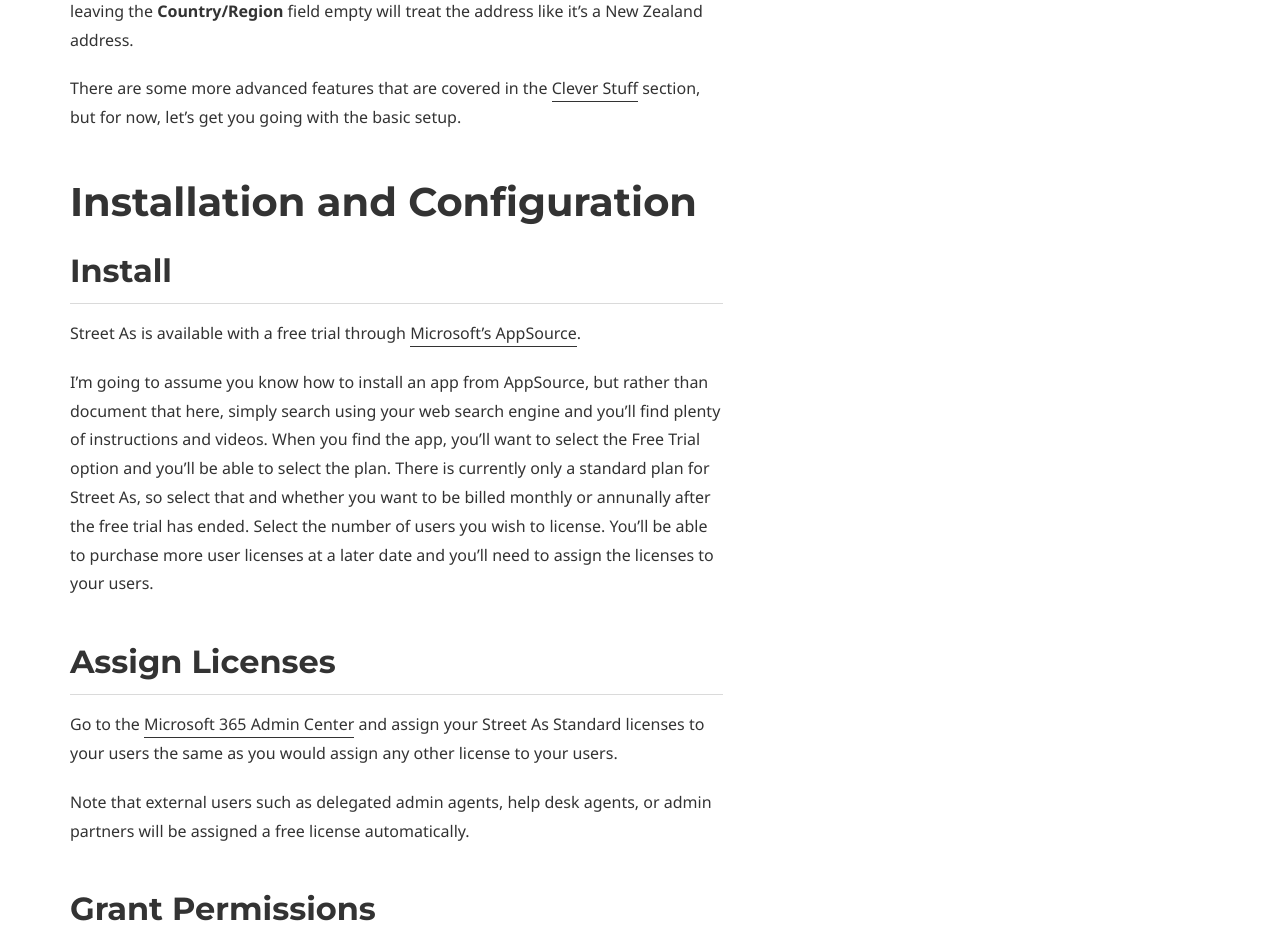
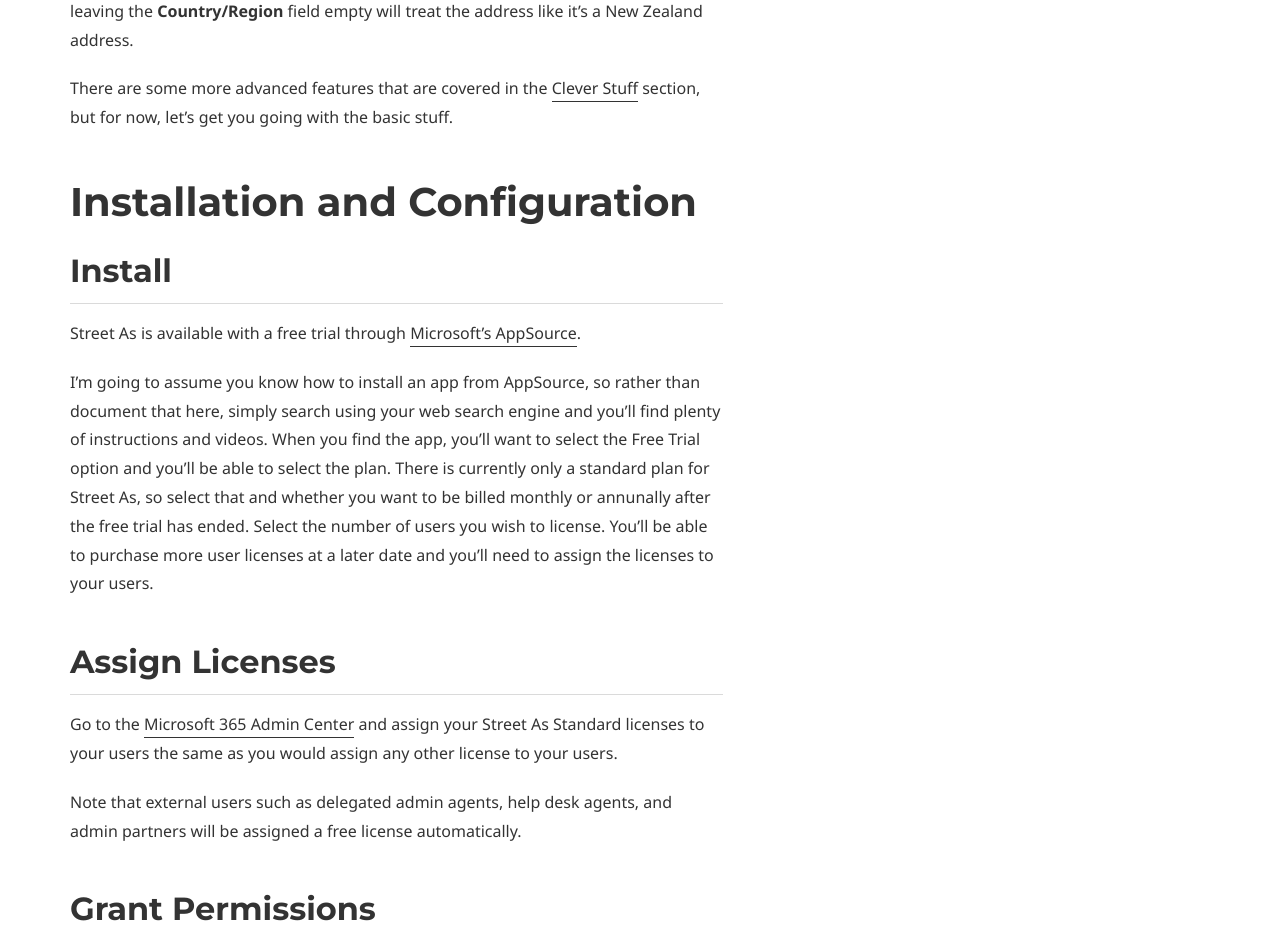
Before and after one commit to BCAppsLimited/StreetAs, a Jekyll site: the page built from getting-started.md, in a window 1280 px wide and 1400 px high, scrolled down 903 px. Shown: the part 183-1113 px from the top of the window. Built offline with Jekyll 4.4.1, drawn with Linux system fonts in a browser that asks for light colours; some web fonts are replaced.

Commit message:
Fix up errors

```diff
--- a/getting-started.md
+++ b/getting-started.md
@@ -39,7 +39,7 @@ Street As changes the layout of all[^1] pages that include address fields so the
 
 The **Country/Region** code that controls how an address is displayed has also moved so that it appears before the first address field. You can configure the system so that leaving the **Country/Region** field empty will treat the address like it's a New Zealand address.
 
-There are some more advanced features that are covered in the [Clever Stuff](/StreetAs/advanced-configuration-options) section, but for now, let's get you going with the basic setup.
+There are some more advanced features that are covered in the [Clever Stuff](/StreetAs/advanced-configuration-options) section, but for now, let's get you going with the basic stuff.
 
 # Installation and Configuration
 
@@ -47,13 +47,13 @@ There are some more advanced features that are covered in the [Clever Stuff](/St
 
 Street As is available with a free trial through [Microsoft's AppSource](https://appsource.microsoft.com/en-US/marketplace/apps?product=dynamics-365-business-central).
 
-I'm going to assume you know how to install an app from AppSource, but rather than document that here, simply search using your web search engine and you'll find plenty of instructions and videos. When you find the app, you'll want to select the Free Trial option and you'll be able to select the plan. There is currently only a standard plan for Street As, so select that and whether you want to be billed monthly or annunally after the free trial has ended. Select the number of users you wish to license. You'll be able to purchase more user licenses at a later date and you'll need to assign the licenses to your users.
+I'm going to assume you know how to install an app from AppSource, so rather than document that here, simply search using your web search engine and you'll find plenty of instructions and videos. When you find the app, you'll want to select the Free Trial option and you'll be able to select the plan. There is currently only a standard plan for Street As, so select that and whether you want to be billed monthly or annunally after the free trial has ended. Select the number of users you wish to license. You'll be able to purchase more user licenses at a later date and you'll need to assign the licenses to your users.
 
 ## Assign Licenses
 
 Go to the [Microsoft 365 Admin Center](https://admin.microsoft.com/) and assign your Street As Standard licenses to your users the same as you would assign any other license to your users.
 
-Note that external users such as delegated admin agents, help desk agents, or admin partners will be assigned a free license automatically.
+Note that external users such as delegated admin agents, help desk agents, and admin partners will be assigned a free license automatically.
 
 ## Grant Permissions
 
```
